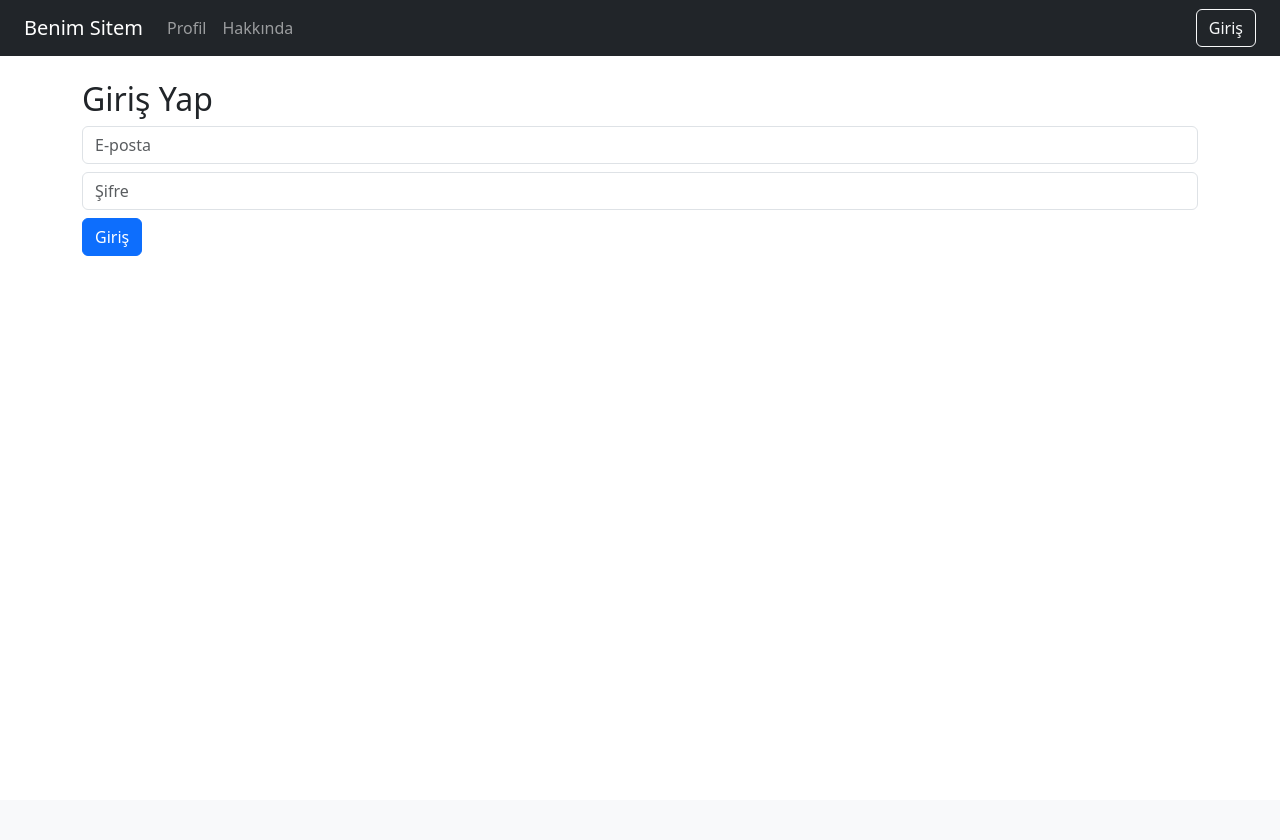
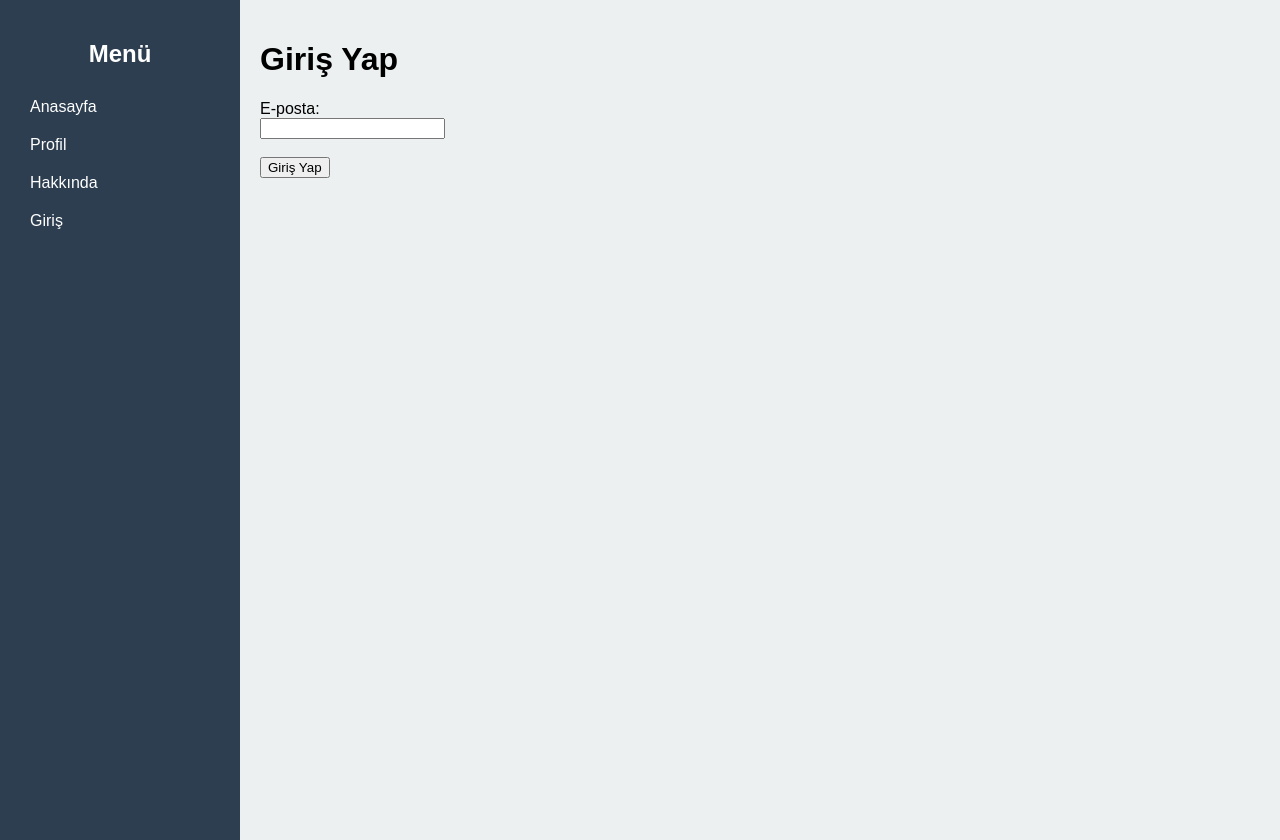
Before and after one commit to mitturkeyhack/mysite, a Flask app: page /login in a window 1280 px wide. Before the commit the page ends 256 px from the top, so only its background shows below. Run offline with Flask 3, Linux system fonts and the light colour scheme.

Commit message:
Canlı menülü girişli site

```diff
--- a/app.py
+++ b/app.py
@@ -1,32 +1,34 @@
-from flask import Flask, render_template, request, redirect, session, url_for
+from flask import Flask, render_template, request, redirect, url_for, session
+
 app = Flask(__name__)
-app.secret_key = 'gizli-anahtar'
+app.secret_key = "gizli-anahtar"
 
 @app.route('/')
-def home():
-    return render_template('index.html', title="Ana Sayfa")
+def index():
+    return render_template('index.html')
+
+@app.route('/about')
+def about():
+    return render_template('about.html')
+
+@app.route('/profile')
+def profile():
+    if not session.get("user"):
+        return redirect(url_for("login"))
+    return render_template('profile.html', user=session["user"])
 
 @app.route('/login', methods=['GET', 'POST'])
 def login():
     if request.method == 'POST':
-        session['email'] = request.form['email']
+        email = request.form['email']
+        session['user'] = email
         return redirect(url_for('profile'))
-    return render_template('login.html', title="Giriş")
+    return render_template('login.html')
 
 @app.route('/logout')
 def logout():
-    session.clear()
-    return redirect(url_for('home'))
-
-@app.route('/profile')
-def profile():
-    if 'email' not in session:
-        return redirect(url_for('login'))
-    return render_template('profile.html', title="Profil")
-
-@app.route('/about')
-def about():
-    return render_template('about.html', title="Hakkında")
+    session.pop('user', None)
+    return redirect(url_for('index'))
 
 if __name__ == '__main__':
-    app.run()
+    app.run(debug=True)
--- a/requirements.txt
+++ b/requirements.txt
@@ -1,2 +1 @@
-Flask==2.3.3
-gunicorn==21.2.0
+flask
--- /dev/null
+++ b/static/style.css
@@ -0,0 +1,39 @@
+body {
+    margin: 0;
+    font-family: sans-serif;
+    display: flex;
+}
+
+.sidebar {
+    width: 200px;
+    background-color: #2c3e50;
+    color: white;
+    height: 100vh;
+    padding: 20px;
+}
+
+.sidebar h2 {
+    text-align: center;
+}
+
+.sidebar ul {
+    list-style: none;
+    padding: 0;
+}
+
+.sidebar ul li a {
+    color: white;
+    text-decoration: none;
+    display: block;
+    padding: 10px;
+}
+
+.sidebar ul li a:hover {
+    background-color: #34495e;
+}
+
+.content {
+    flex-grow: 1;
+    padding: 20px;
+    background-color: #ecf0f1;
+}
--- /dev/null
+++ b/templates/base.html
@@ -0,0 +1,26 @@
+<!DOCTYPE html>
+<html lang="tr">
+<head>
+    <meta charset="UTF-8">
+    <title>{% block title %}Site{% endblock %}</title>
+    <link rel="stylesheet" href="{{ url_for('static', filename='style.css') }}">
+</head>
+<body>
+    <div class="sidebar">
+        <h2>Menü</h2>
+        <ul>
+            <li><a href="{{ url_for('index') }}">Anasayfa</a></li>
+            <li><a href="{{ url_for('profile') }}">Profil</a></li>
+            <li><a href="{{ url_for('about') }}">Hakkında</a></li>
+            {% if session.get('user') %}
+            <li><a href="{{ url_for('logout') }}">Çıkış</a></li>
+            {% else %}
+            <li><a href="{{ url_for('login') }}">Giriş</a></li>
+            {% endif %}
+        </ul>
+    </div>
+    <div class="content">
+        {% block content %}{% endblock %}
+    </div>
+</body>
+</html>
--- a/templates/login.html
+++ b/templates/login.html
@@ -1,9 +1,10 @@
-{% extends "layout.html" %}
+{% extends "base.html" %}
+{% block title %}Giriş Yap{% endblock %}
 {% block content %}
-<h2>Giriş Yap</h2>
-<form method="POST">
-    <input name="email" type="email" placeholder="E-posta" class="form-control my-2" required>
-    <input name="password" type="password" placeholder="Şifre" class="form-control my-2" required>
-    <button type="submit" class="btn btn-primary">Giriş</button>
+<h1>Giriş Yap</h1>
+<form method="post">
+    <label>E-posta:</label><br>
+    <input type="email" name="email" required><br><br>
+    <input type="submit" value="Giriş Yap">
 </form>
 {% endblock %}
```
Also changed, not shown: templates/about.html (+4 -3 lines), templates/index.html (+4 -3 lines), templates/profile.html (+4 -3 lines).
